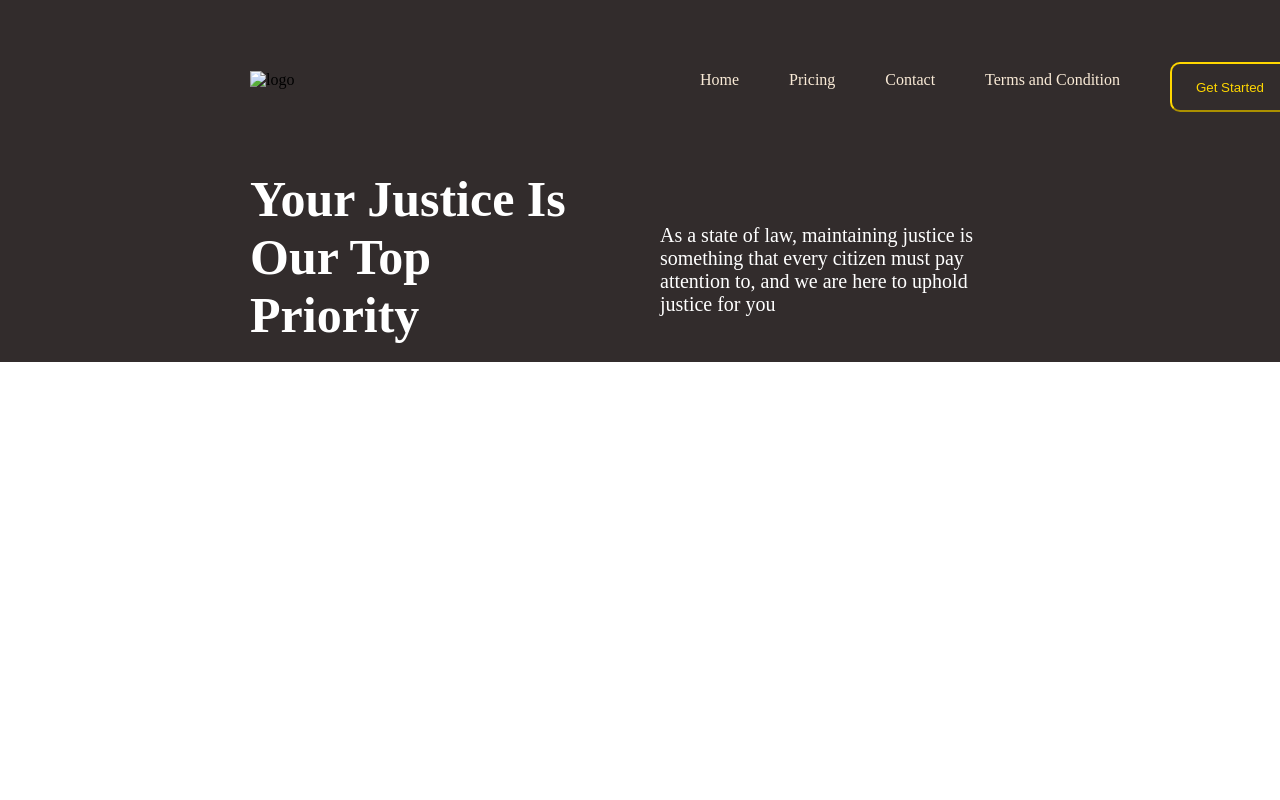
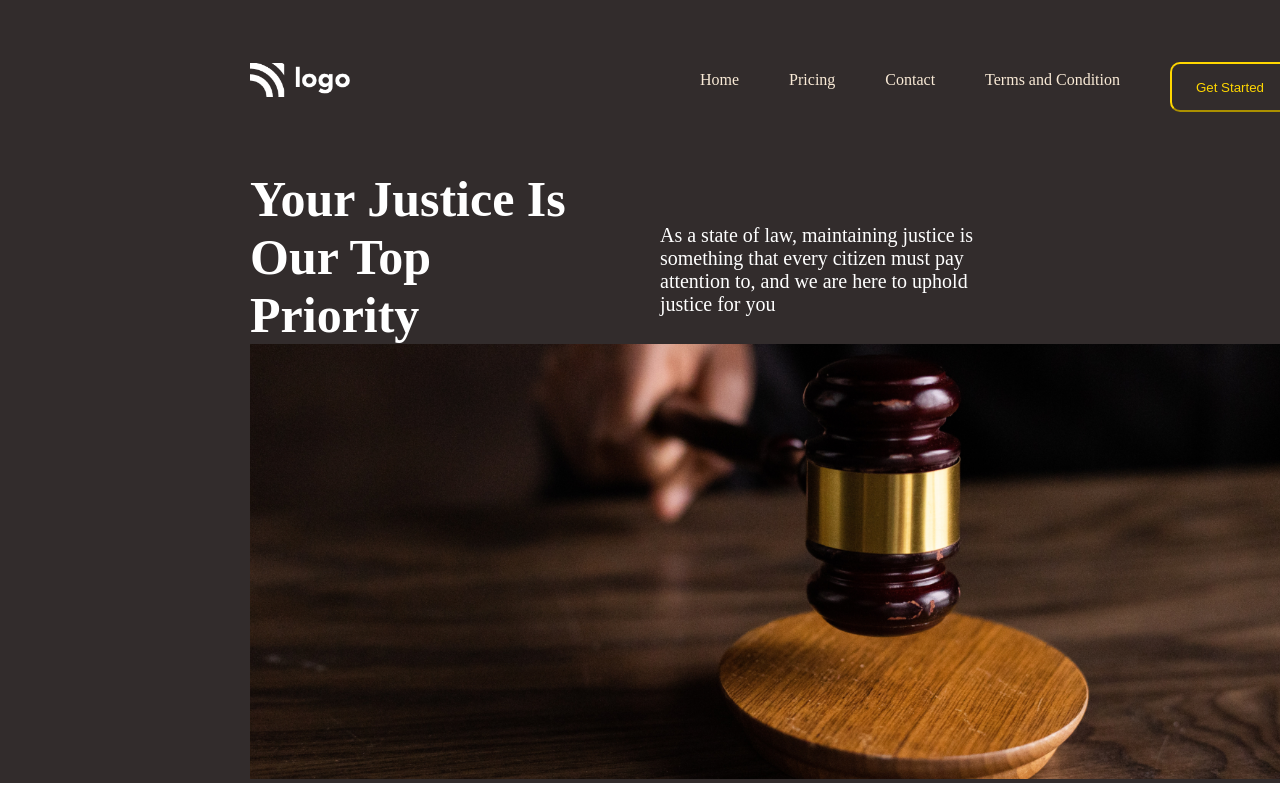
Before and after one commit to Shubhampatki20/Project-02-Web-Page-for-Front-end-Practice, a plain HTML site: page index.html in a window 1280 px wide. Drawn offline with Linux system fonts and the light colour scheme.

Commit message:
Update index.html

```diff
--- a/index.html
+++ b/index.html
@@ -14,7 +14,7 @@
 
         <!-- Heading section -->
         <header>
-            <img src="./assets/white-logo.png" alt="logo">
+            <img src="white-logo.png" alt="logo">
             <nav>
                 <ul>
                     <li>Home</li>
@@ -37,7 +37,7 @@
             </div>
         </section>
         <FOoter>
-        <div><img src="./assets/banner.png" alt=""></div>
+        <div><img src="banner.png" alt=""></div>
     </FOoter>
     </div>
 </body>
```
